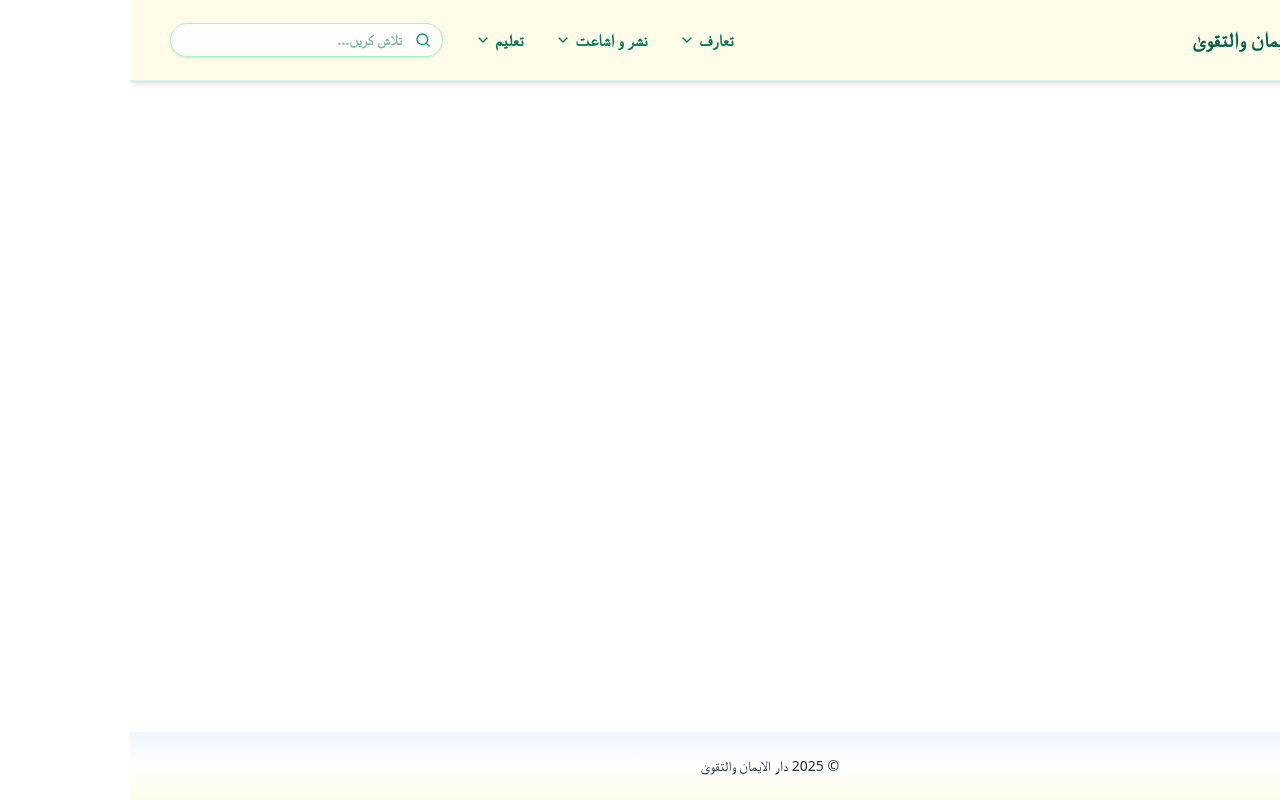
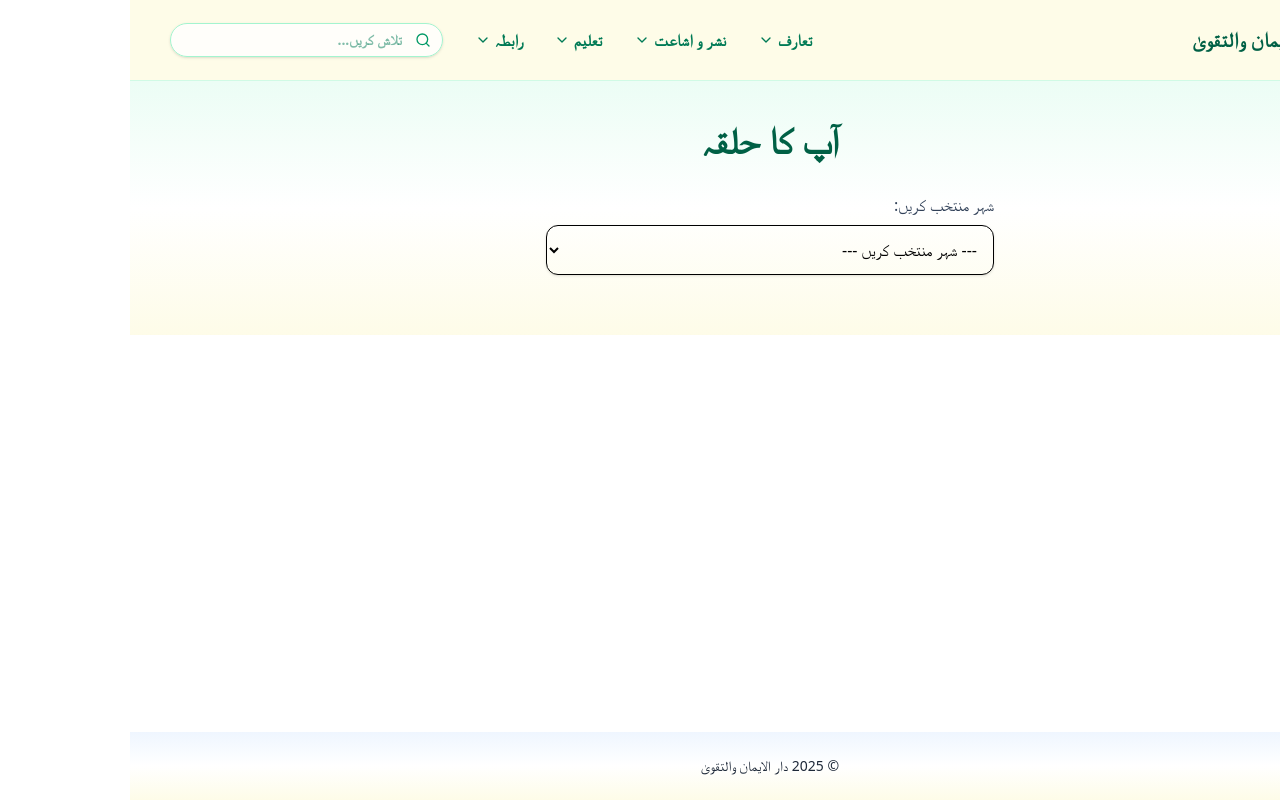
Before and after one commit to Ultimate-Hacker-1337/DET, a React (Vite) app: page /raabta/your-halqa in a window 1280 px wide. Built offline with nearby package versions, Linux system fonts and the light colour scheme; a web font is replaced by a local one.

Commit message:
Update: applied latest changes

```diff
--- a/src/App.jsx
+++ b/src/App.jsx
@@ -19,6 +19,8 @@ import DarseNizami from "./pages/Education/DarseNizami";
 import HifzeQuran from "./pages/Education/HifzeQuran";
 import Tajweed from "./pages/Education/Tajweed";
 import Admission from "./pages/Education/Admission";
+import Halqaat from "./pages/Contact/Halqaat";
+import YourHalqa from "./pages/Contact/YourHalqa";
 
 function App() {
   return (
@@ -47,6 +49,8 @@ function App() {
             <Route path="/hifz-quran" element={<HifzeQuran />} />
             <Route path="/tajweed-qiraat" element={<Tajweed />} />
             <Route path="/admissions" element={<Admission />} />
+            <Route path="/raabta/halqaat" element={<Halqaat />} />
+            <Route path="/raabta/your-halqa" element={<YourHalqa />} />
           </Routes>
         </main>
 
--- a/src/components/Navbar.jsx
+++ b/src/components/Navbar.jsx
@@ -39,6 +39,14 @@ export default function Header() {
         { title: "حفظِ قرآن", path: "/hifz-quran" },
         { title: "تجوید و قراءت", path: "/tajweed-qiraat" },
         { title: "داخلے", path: "/admissions" },
+      ],
+    },
+    {
+      title: "رابطہ",
+      path: "/contact",
+      sub: [
+        { title: "حلقات", path: "/raabta/halqaat" },
+        { title: "آپ کا حلقہ", path: "/raabta/your-halqa" },
       ],
     },
   ];
--- /dev/null
+++ b/src/pages/Contact/Halqaat.jsx
@@ -0,0 +1,9 @@
+import React from 'react'
+
+const Halqaat = () => {
+  return (
+    <div>Halqaat</div>
+  )
+}
+
+export default Halqaat
--- /dev/null
+++ b/src/pages/Contact/YourHalqa.jsx
@@ -0,0 +1,239 @@
+// src/components/ApKaHalqa.jsx
+import React, { useState, useEffect, useRef, useCallback } from "react";
+import { motion } from "framer-motion";
+import { X, MapPin, Phone, Clock, ExternalLink } from "lucide-react";
+
+const halqaat = [
+  {
+    id: 1,
+    city: "اسلام آباد",
+    area: "G-10",
+    number: "Halqa-01",
+    markaz: "Markaz Islamabad",
+    location: "G-10 Markazi Masjid",
+    contact: "0300-1234567",
+    ameer: "مولانا احمد",
+    coords: { lat: 33.6844, lng: 73.0479 },
+    image: "assets/bg.jpg",
+    hours: "روزانہ: بعد نماز عصر",
+  },
+  {
+    id: 2,
+    city: "لاہور",
+    area: "Model Town",
+    number: "Halqa-02",
+    markaz: "Markaz Lahore",
+    location: "Model Town B Masjid",
+    contact: "0302-3456789",
+    ameer: "مولانا قاسم",
+    coords: { lat: 31.5204, lng: 74.3587 },
+    image: "assets/bg3.jpg",
+    hours: "اتوار: 10am - 1pm",
+  },
+  // ... باقی
+];
+
+const googleMapsSrc = (lat, lng, zoom = 15) =>
+  `https://www.google.com/maps?q=${lat},${lng}&z=${zoom}&output=embed`;
+
+export default function ApKaHalqa() {
+  const [selectedCity, setSelectedCity] = useState("");
+  const [selectedHalqa, setSelectedHalqa] = useState(null);
+  const [showModal, setShowModal] = useState(false);
+  const dialogRef = useRef(null);
+
+  // unique cities
+  const cities = [...new Set(halqaat.map((h) => h.city))];
+  const filteredHalqaat = halqaat.filter((h) => h.city === selectedCity);
+
+  // Close modal with ESC
+  useEffect(() => {
+    const onKey = (e) => {
+      if (e.key === "Escape") setShowModal(false);
+    };
+    window.addEventListener("keydown", onKey);
+    return () => window.removeEventListener("keydown", onKey);
+  }, []);
+
+  const openDirections = useCallback((lat, lng) => {
+    window.open(
+      `https://www.google.com/maps/dir/?api=1&destination=${lat},${lng}`,
+      "_blank"
+    );
+  }, []);
+
+  return (
+    <div className="bg-gradient-to-t from-yellow-50 via-white to-emerald-50 py-10 px-4 sm:px-6">
+      <h2 className="text-3xl md:text-4xl font-extrabold text-center text-emerald-800 mb-8">
+        آپ کا حلقہ
+      </h2>
+
+      {/* City Select */}
+      <div className="max-w-md mx-auto mb-5">
+        <label className="block mb-2 font-medium text-slate-700">
+          شہر منتخب کریں:
+        </label>
+        <select
+          className="w-full border rounded-xl p-3 shadow-sm focus:ring-2 focus:ring-emerald-500"
+          value={selectedCity}
+          onChange={(e) => {
+            setSelectedCity(e.target.value);
+            setSelectedHalqa(null);
+          }}
+        >
+          <option value="">--- شہر منتخب کریں ---</option>
+          {cities.map((city) => (
+            <option key={city}>{city}</option>
+          ))}
+        </select>
+      </div>
+
+      {/* Area Select */}
+      {selectedCity && (
+        <div className="max-w-md mx-auto mb-8">
+          <label className="block mb-2 font-medium text-slate-700">
+            علاقہ منتخب کریں:
+          </label>
+          <select
+            className="w-full border rounded-xl p-3 shadow-sm focus:ring-2 focus:ring-emerald-500"
+            value={selectedHalqa?.id || ""}
+            onChange={(e) =>
+              setSelectedHalqa(
+                filteredHalqaat.find((h) => h.id === Number(e.target.value))
+              )
+            }
+          >
+            <option value="">--- علاقہ منتخب کریں ---</option>
+            {filteredHalqaat.map((h) => (
+              <option key={h.id} value={h.id}>
+                {h.area} ({h.number})
+              </option>
+            ))}
+          </select>
+        </div>
+      )}
+
+      {/* Halqa Details */}
+      {selectedHalqa && (
+        <motion.div
+          initial={{ opacity: 0, y: 30 }}
+          animate={{ opacity: 1, y: 0 }}
+          className="max-w-2xl mx-auto bg-white rounded-2xl shadow-lg overflow-hidden border"
+        >
+          {/* Image */}
+          <div className="h-52 sm:h-64 overflow-hidden">
+            <img
+              src={selectedHalqa.image || "src/assets/placeholder.jpg"}
+              alt={selectedHalqa.area}
+              className="w-full h-full object-cover"
+            />
+          </div>
+
+          {/* Info */}
+          <div className="p-5 space-y-3 text-sm sm:text-base">
+            <h3 className="text-xl font-bold text-slate-900">
+              {selectedHalqa.area}{" "}
+              <span className="text-emerald-600">({selectedHalqa.number})</span>
+            </h3>
+            <p className="text-slate-700">{selectedHalqa.markaz}</p>
+
+            <div className="flex items-center gap-2 text-slate-600">
+              <MapPin className="w-4 h-4" /> {selectedHalqa.location}
+            </div>
+            <div className="flex items-center gap-2 text-slate-600">
+              <Phone className="w-4 h-4" /> {selectedHalqa.contact}
+            </div>
+            <div className="flex items-center gap-2 text-slate-600">
+              <Clock className="w-4 h-4" /> {selectedHalqa.hours}
+            </div>
+            <p>
+              <strong>امیر:</strong> {selectedHalqa.ameer}
+            </p>
+
+            <div className="flex gap-3 pt-3">
+              <button
+                onClick={() => setShowModal(true)}
+                className="flex-1 px-4 py-2 rounded-lg bg-emerald-600 text-white hover:bg-emerald-700"
+              >
+                مزید معلومات
+              </button>
+              <a
+                href={`tel:${selectedHalqa.contact}`}
+                className="flex-1 px-4 py-2 rounded-lg border hover:bg-gray-50 text-center"
+              >
+                کال کریں
+              </a>
+            </div>
+          </div>
+        </motion.div>
+      )}
+
+      {/* Modal */}
+      {showModal && selectedHalqa && (
+        <div
+          role="dialog"
+          aria-modal="true"
+          ref={dialogRef}
+          className="fixed inset-0 z-50 flex items-center justify-center p-4"
+        >
+          {/* Overlay */}
+          <div
+            className="absolute inset-0 bg-black/50 backdrop-blur-sm"
+            onClick={() => setShowModal(false)}
+          />
+          <motion.div
+            initial={{ scale: 0.9, opacity: 0 }}
+            animate={{ scale: 1, opacity: 1 }}
+            className="relative max-w-lg w-full bg-white rounded-2xl shadow-2xl overflow-hidden"
+          >
+            {/* Header */}
+            <div className="flex justify-between items-center p-4 border-b">
+              <h3 className="text-lg font-bold text-slate-900">
+                {selectedHalqa.area} ({selectedHalqa.number})
+              </h3>
+              <button
+                onClick={() => setShowModal(false)}
+                className="w-10 h-10 rounded-full bg-gray-100 hover:bg-gray-200 flex items-center justify-center"
+              >
+                <X className="w-5 h-5 text-slate-600" />
+              </button>
+            </div>
+
+            {/* Map */}
+            <div className="h-64 w-full">
+              <iframe
+                src={googleMapsSrc(
+                  selectedHalqa.coords.lat,
+                  selectedHalqa.coords.lng
+                )}
+                className="w-full h-full border-0"
+                loading="lazy"
+              />
+            </div>
+
+            {/* Footer buttons */}
+            <div className="flex gap-3 p-4">
+              <button
+                onClick={() =>
+                  openDirections(
+                    selectedHalqa.coords.lat,
+                    selectedHalqa.coords.lng
+                  )
+                }
+                className="flex-1 px-4 py-2 rounded-lg bg-emerald-600 text-white hover:bg-emerald-700"
+              >
+                راستہ
+              </button>
+              <a
+                href={`tel:${selectedHalqa.contact}`}
+                className="flex-1 px-4 py-2 rounded-lg border hover:bg-gray-50 text-center"
+              >
+                کال کریں
+              </a>
+            </div>
+          </motion.div>
+        </div>
+      )}
+    </div>
+  );
+}
```
